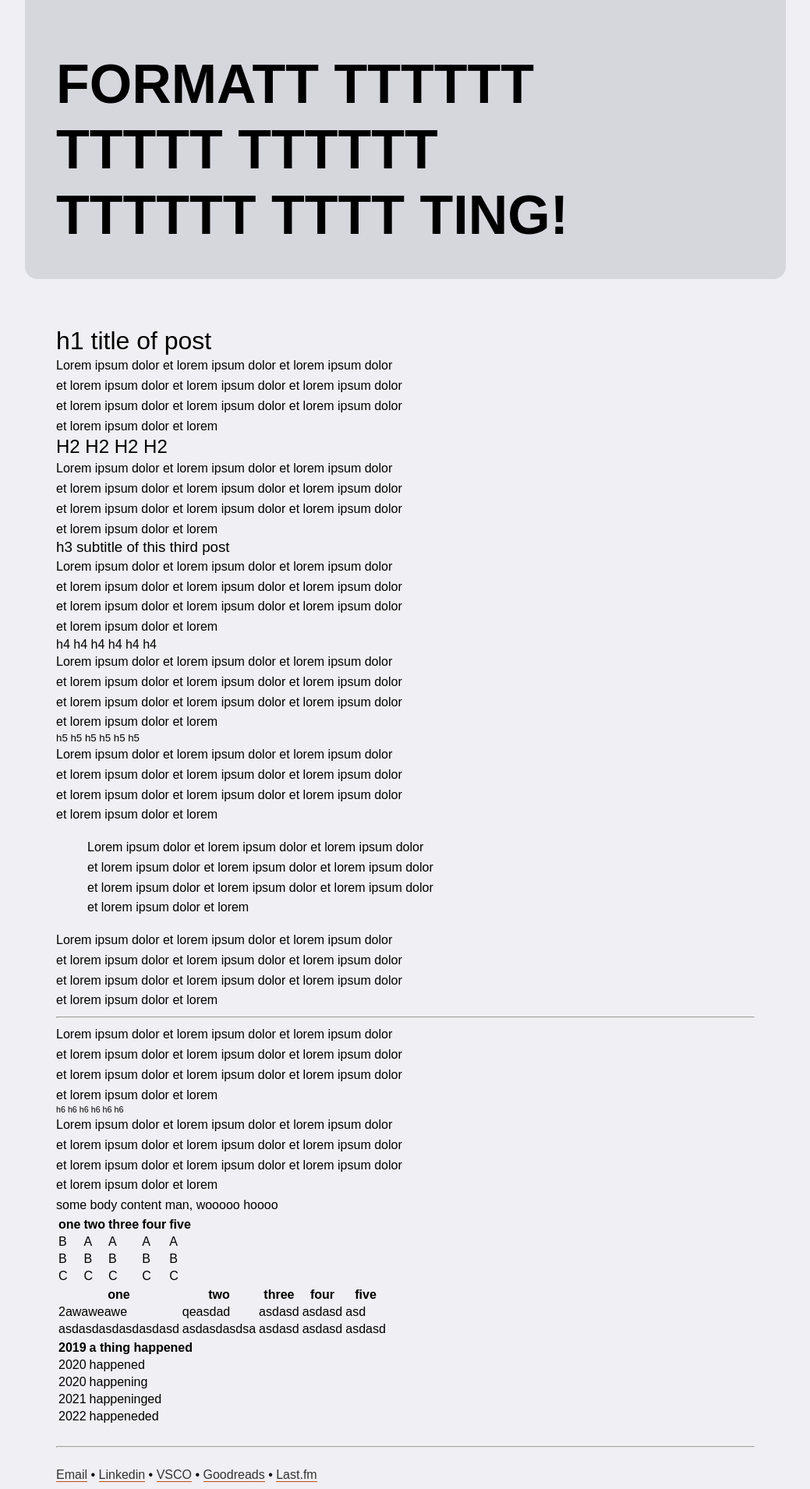
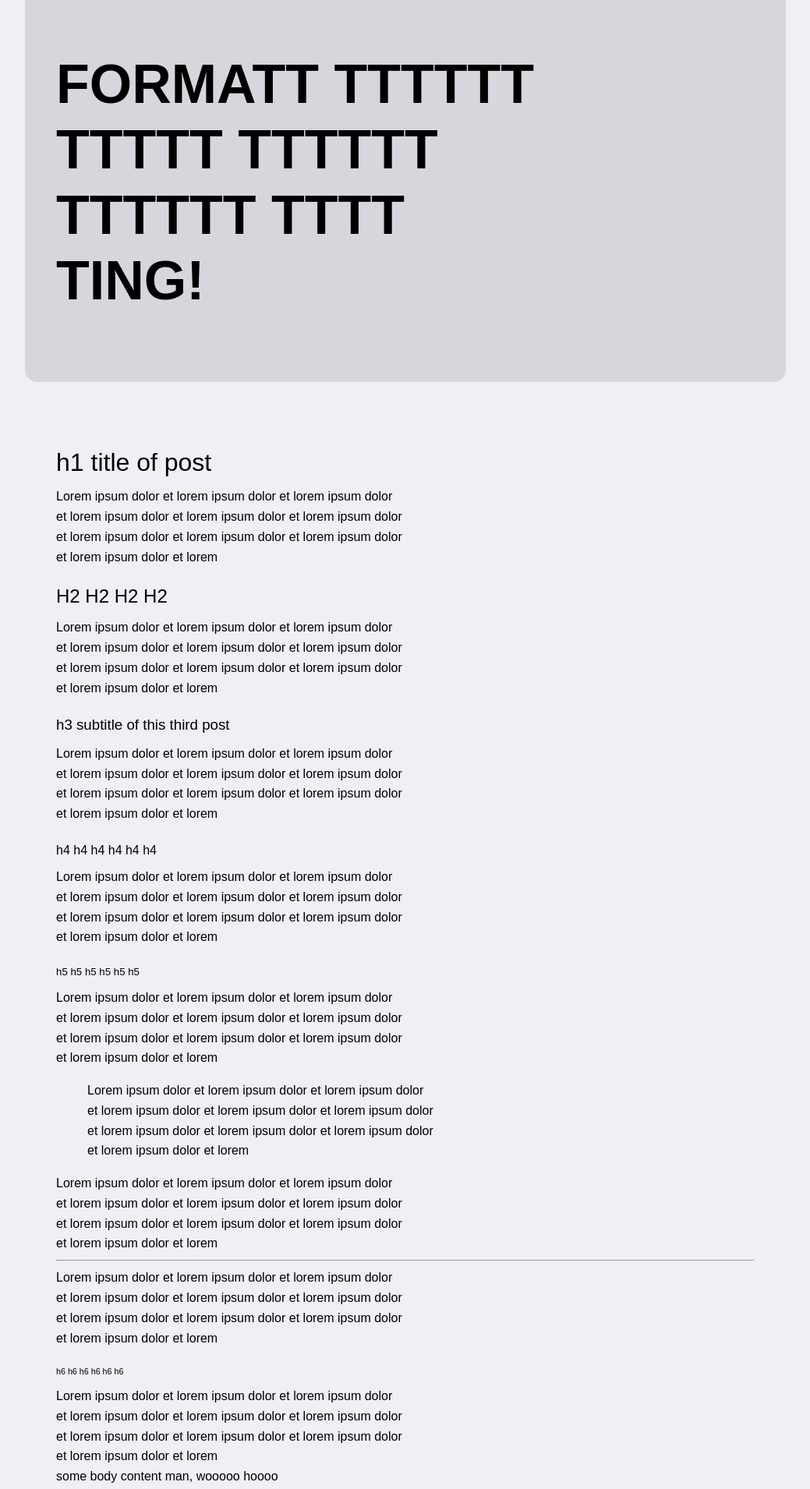
Before and after one commit to foundmonster/foundmonster.github.io, a Jekyll site: the page built from _posts/2020-03-24-thirdpost.md, in a window 1280 px wide. Shown: the part 312-2222 px from the top of the page at 78% size, without its empty margins (120-1159 px from the left). Built offline with Jekyll 4.4.1, drawn with Linux system fonts in a browser that asks for light colours; some web fonts are replaced.

Commit message:
margin in headings removed, changed to padding

```diff
--- a/_sass/main.scss
+++ b/_sass/main.scss
@@ -35,19 +35,19 @@ main {
 }
 
 .headline {
-	width: 75%;
+	width: 40rem;
     padding-top: 80px;
     font-size: 70px;
     font-weight: 600;
 }
 
 .subheadline {
-	width: 75%;
+	width: 40rem;
 }
 
 h1, h2, h3, h4, h5, h6 {
-    margin-top: 24px;
-    margin-bottom: 12px;
+    padding-top: 24px;
+    padding-bottom: 12px;
     width: 40rem;
     margin-block-start: 0px;
     margin-block-end: 0px;
```
